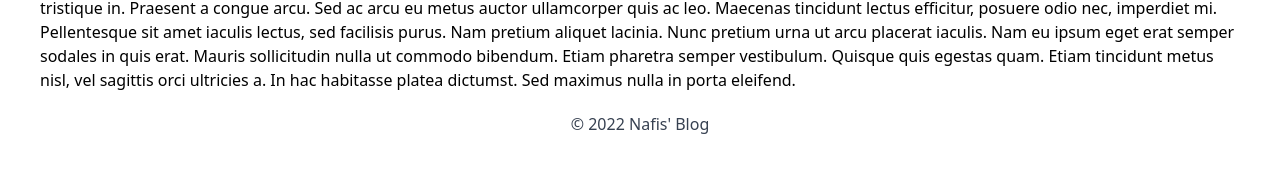
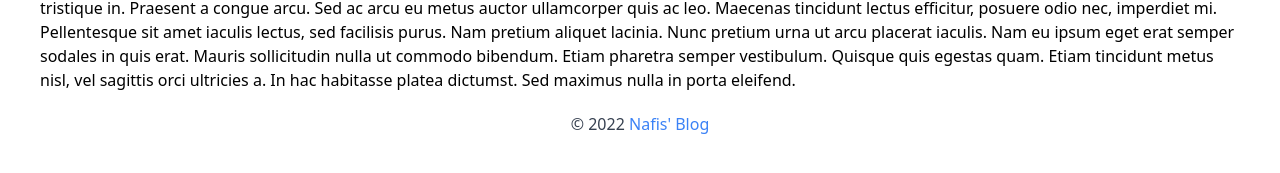
Before and after one commit to mnafisalmukhdi1/blog, a Jekyll site: the page built from _posts/2022-03-15-hello-world.md, in a window 1280 px wide. Shown: the part 360-533 px from the top of the page. Built offline with Jekyll 4.4.1, drawn with Linux system fonts in a browser that asks for light colours; nearby versions of some CDN libraries.

Commit message:
Update footer.html

```diff
--- a/_includes/footer.html
+++ b/_includes/footer.html
@@ -1,5 +1,6 @@
 <footer class="container text-center">
-<h6 class="text-gray-700">&copy; <span id="year"></span> <a href="{{site.url}}">{{site.title}}</a></h6>
+<h5><script type="text/javascript" href="https://www.freevisitorcounters.com/en/home/counter/933111/t/2"></script></h5>
+<h6 class="text-gray-700">&copy; <span id="year"></span> <a href="{{site.url}}" class="text-blue-500">{{site.title}}</a></h6>
 </footer>
 <script type="text/javascript">
 const d = new Date();
```
